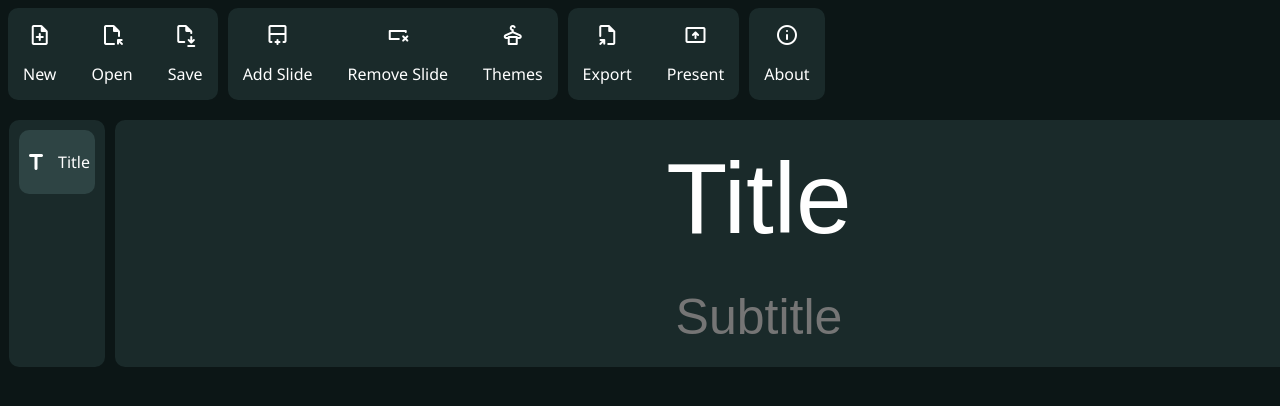
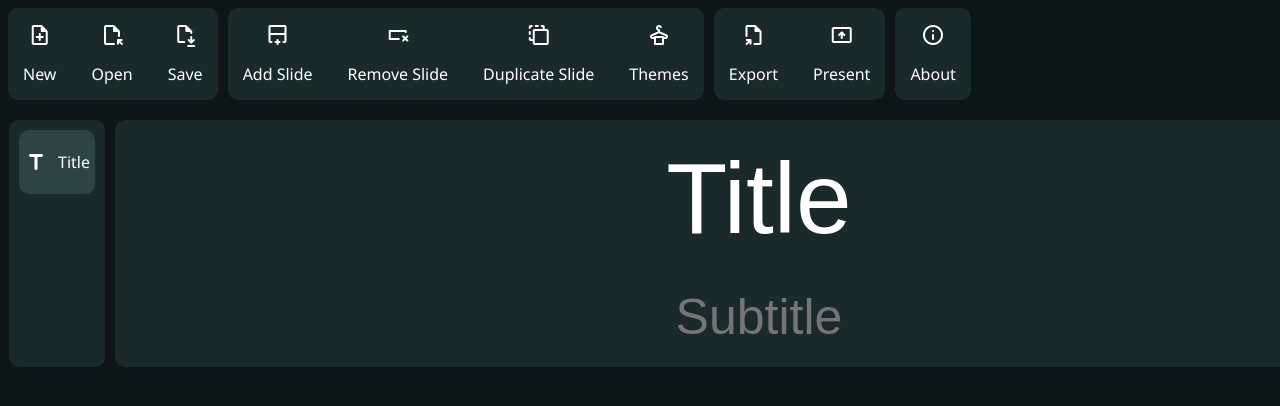
Before and after one commit to reubwa/present, a website: page index.html in a window 1280 px wide. Shown: the top 406 px of the page. Drawn offline with nearby package versions, Linux system fonts and the light colour scheme.

Commit message:
Add ability to duplicate slides

```diff
--- a/index.html
+++ b/index.html
@@ -29,6 +29,10 @@
             <div class="toolbar-el" onclick="removeSlide()">
                 <span class="material-symbols-rounded">variable_remove</span>
                 <p>Remove Slide</p>
+            </div>
+            <div class="toolbar-el" onclick="duplicateSlide()">
+                <span class="material-symbols-rounded">tab_inactive</span>
+                <p>Duplicate Slide</p>
             </div>
             <div class="toolbar-el" onclick="showThemeDlg()">
                 <span class="material-symbols-rounded">styler</span>
--- a/main.js
+++ b/main.js
@@ -662,3 +662,22 @@ function showAboutDlg(){
     const aboutDlg = document.getElementById("aboutDlg");
     aboutDlg.showPopover();
 }
+
+function duplicateSlide() {
+    const slide = pres.slides[currentSlide - 1];
+    if (!slide) return;
+
+    const newSlide = new Slide(
+        slide.title + " (Copy)",
+        new SlideContent(slide.content.type, [...slide.content.strings]),
+        pres.slides.length + 1,
+        slide.entryTransition,
+        slide.exitTransition,
+        slide.transitionSpeed
+    );
+
+    pres.slides.push(newSlide);
+    currentSlide = pres.slides.length; // Select the new duplicated slide
+    renderSidebar();
+    showEditor();
+}
```
